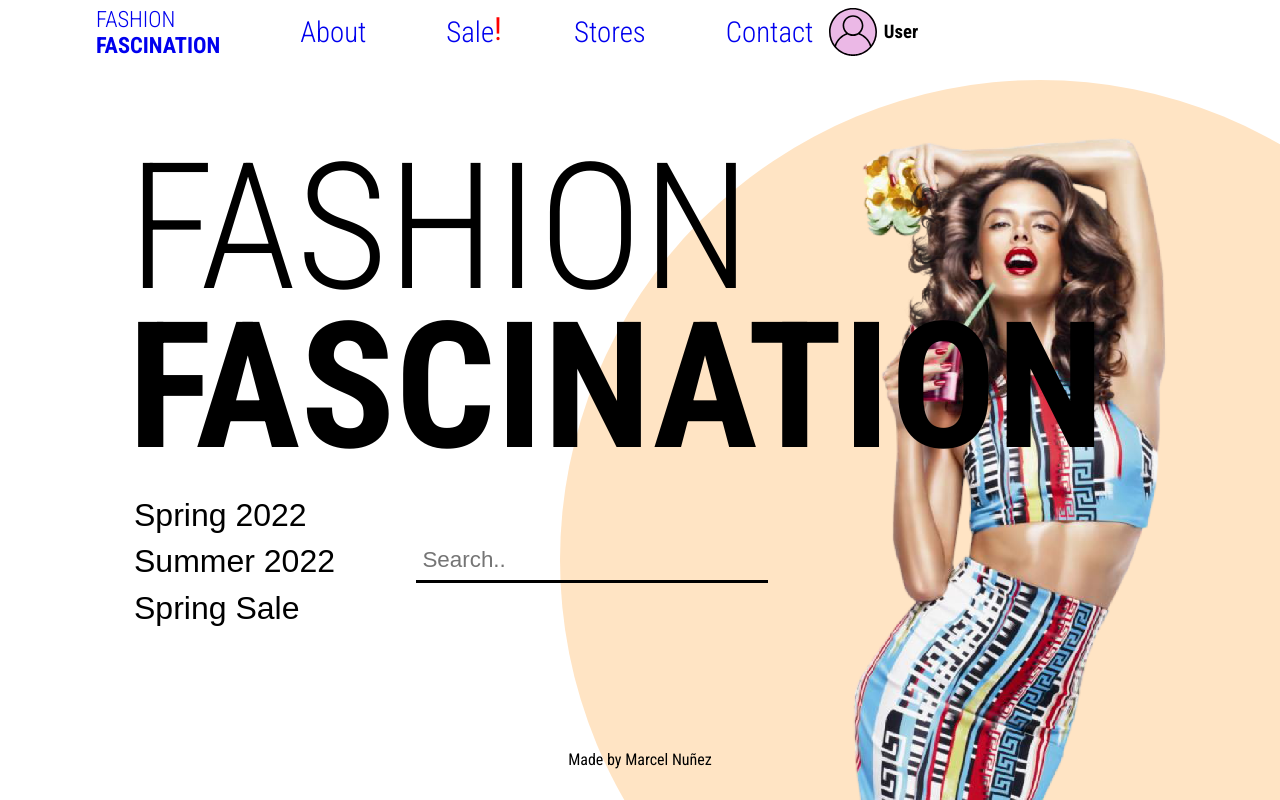
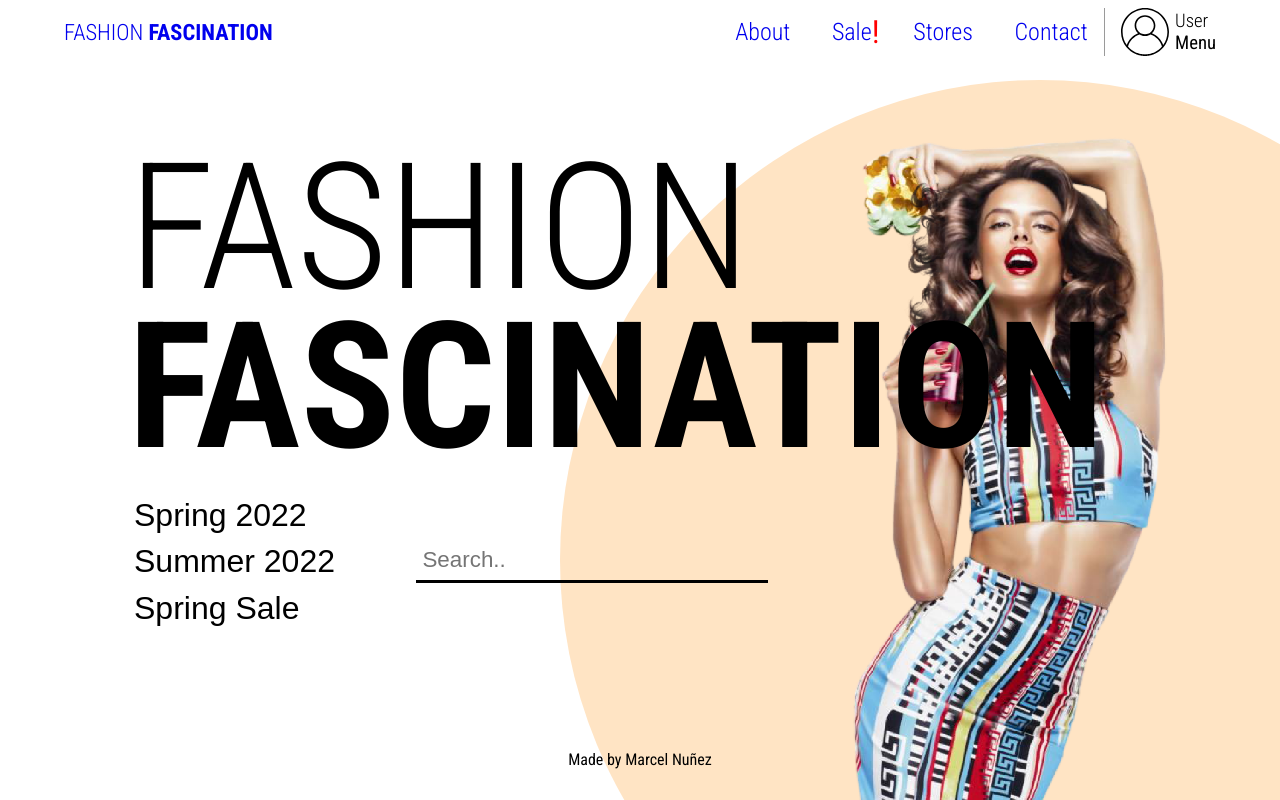
Before and after one commit to MarcelNDG/Fashion-2, a React (Create React App) app: page / in a window 1280 px wide. Built offline with nearby package versions, Linux system fonts and the light colour scheme.

Commit message:
topnav fixed and usermenu desktop done

```diff
--- a/src/App.css
+++ b/src/App.css
@@ -500,20 +500,25 @@ footer{
     display: flex;
     align-items: center;
     margin-left: 1rem;
-
-    /*border-left: solid 2px #777777;*/
+    padding-left: 1rem;
+    border-left: solid 1px #00000065;
   }
 
   .accountContainer h3{
     margin: 0 0 0 0.4rem;
+    font-weight: lighter;
+  }
+  .accountContainer h3 span{
+
+    font-weight: normal;
   }
 
   .profileIcon{
     display: block;
     width: 3rem;
     height: 3rem;
-    background-color: rgb(235, 184, 230);
     border-radius: 50%;
+
   }
 
 
@@ -589,32 +594,10 @@ footer{
 
   /* --- Topnav --- */
 
-  .topNav{
-    display: flex;
-    flex-direction: row;
-    justify-content: space-between;
-    padding: 0;
-  }
 
-  .topNavContainer{
-    display: flex;
-    flex-direction: row;
-    width: 40rem;
-    justify-content: space-around;
-    margin-left: 2rem;
-    right: 0;
-    padding: 0;
-  }
+  /* -- Account -- */
 
-  .btnList{
-    margin-left: auto;
-    padding: 0;
-  }
 
-  .navLink{
-    margin-left: 5rem;
-    font-size: 1.8rem;
-  }
 
   /* -- Main -- */
 
--- a/src/components/Profiles.js
+++ b/src/components/Profiles.js
@@ -7,7 +7,10 @@ const Profiles = () => {
             <div className='profileIcon'>
                 <UserIcon />
             </div>
-            <h3>User</h3>
+            <h3>User
+                <br></br>
+                <span>Menu</span>
+            </h3>
         </div>
     )
 }
```
